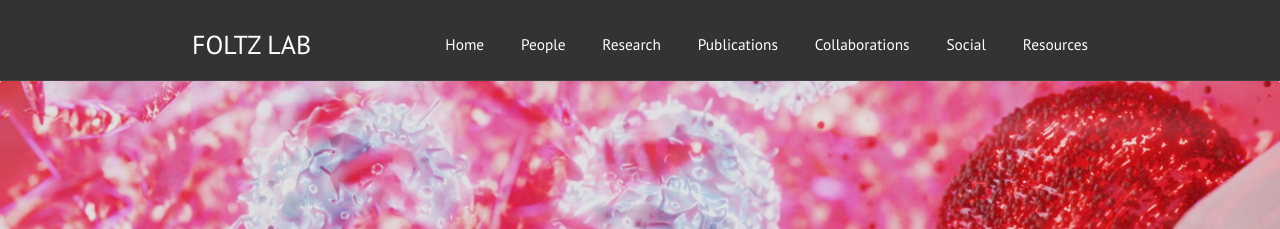
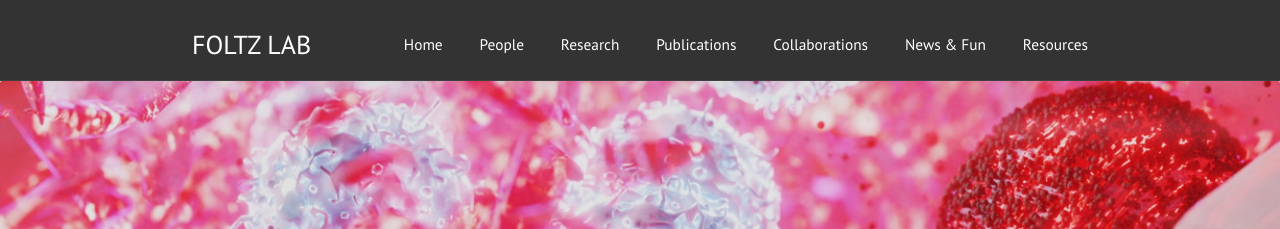
Before and after one commit to Foltz-Lab/Foltz-Lab.github.io, a Jekyll site: the page built from index.html, in a window 1280 px wide. Shown: the top 229 px of the page. Built offline with Jekyll 4.4.1, drawn with Linux system fonts in a browser that asks for light colours.

Commit message:
changed social to New and Fun

```diff
--- a/_layouts/default.html
+++ b/_layouts/default.html
@@ -166,7 +166,7 @@
         <a href="https://jfoltzlab.org/research/">Research</a>
         <a href="https://jfoltzlab.org/publications/">Publications</a>
         <a href="https://jfoltzlab.org/col/">Collaborations</a>
-	      <a href="https://jfoltzlab.org/social/">Social</a>
+	      <a href="https://jfoltzlab.org/social/">News & Fun</a>
         <a href="https://jfoltzlab.org/resources/">Resources</a>
       </nav>
     </div>
```
